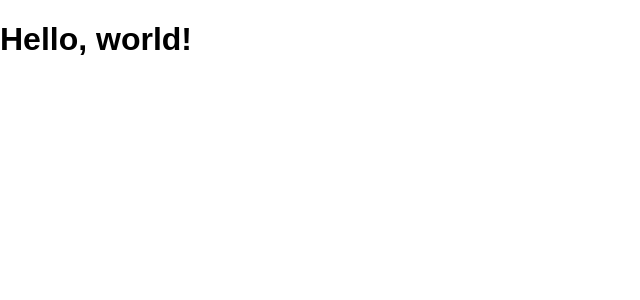
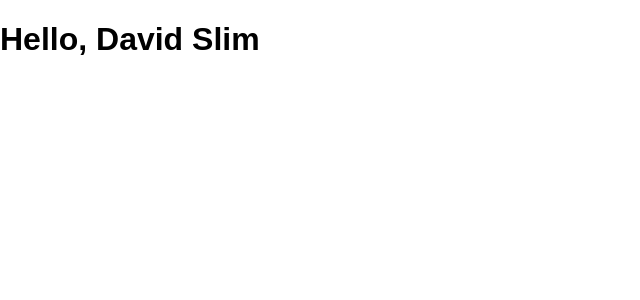
Before and after one commit to paingsoethaw/sample_react_app, a React (Create React App) app: page / in a window 1280 px wide. Shown: the top 300 px of the page, without its empty margins (0-640 px from the left). Built offline with nearby package versions, Linux system fonts and the light colour scheme; the HTML template or start-up script is replaced by a standard one.

Commit message:
using const and function

```diff
--- a/src/index.js
+++ b/src/index.js
@@ -4,11 +4,27 @@
 import App from './App';
 import registerServiceWorker from './registerServiceWorker';
 
-// ReactDOM.render(<App />, document.getElementById('root'));
+// const name = 'Josh Perez';
 
-ReactDOM.render(
-  <h1>Hello, world!</h1>,
+function formatName(user) {
+  return user.firstName + " " + user.lastName;
+}
+
+const user = {
+  firstName: "David",
+  lastName: "Slim"
+}
+
+const greetingText = (
+  <h1>Hello, {formatName(user)}</h1>
+);
+
+
+ReactDOM.render(greetingText,
   document.getElementById('root')
 );
 
+
+// ReactDOM.render(<App />, document.getElementById('root'));
+
 registerServiceWorker();
```
